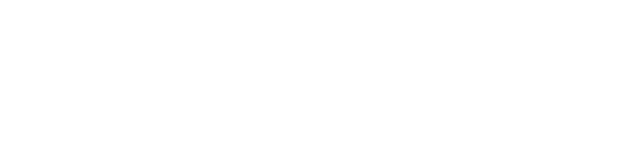
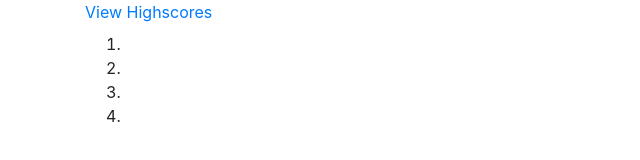
Before and after one commit to MAIMBRAIN/Code-Quiz, a plain HTML site: page quiz.html in a window 1280 px wide. Shown: the whole page, without its empty margins (0-640 px from the left). Drawn offline with nearby package versions, Linux system fonts and the light colour scheme.

Commit message:
quiz.html structured

```diff
--- a/quiz.html
+++ b/quiz.html
@@ -4,12 +4,46 @@
     <meta charset="UTF-8">
     <meta name="viewport" content="width=device-width, initial-scale=1.0">
     <meta http-equiv="X-UA-Compatible" content="ie=edge">
+
+    <!-- Links to CSS Stylesheets -->
     <link rel="stylesheet" href="https://stackpath.bootstrapcdn.com/bootstrap/4.4.1/css/bootstrap.min.css" integrity="sha384-Vkoo8x4CGsO3+Hhxv8T/Q5PaXtkKtu6ug5TOeNV6gBiFeWPGFN9MuhOf23Q9Ifjh" crossorigin="anonymous">
     <link rel="stylesheet" href="style.css">
-    <title>Document</title>
+
+    <title>Coding Quiz Game</title>
 </head>
 <body>
+    <div class="container">
 
+        <!-- Top row: Display option to view highscores on left, timer on right -->
+        <div class="row">
+            <div class="col-sm-6">
+                <a id="highscore" href="highscores.html">View Highscores</a>
+            </div>
+            <div class="col-sm-6">
+                <p id="timer"></p>
+            </div>
+        </div>
+
+        <!-- Main text row: displays questions for user to answer -->
+        <div class="row">
+            <div class="col-sm-12">
+                <h1 id="question"></h1>
+            </div>
+        </div>
+
+        <!-- Choices row: displays choices with one of them being correct -->
+        <div class="row">
+            <div class="col-sm-12">
+                <ol id="choices">
+                    <li id="1"></li>
+                    <li id="2"></li>
+                    <li id="3"></li>
+                    <li id="4"></li>
+                </ol>
+            </div>
+        </div>
+    </div>
+    <!-- Link to JS -->
     <script src="script.js"></script>
 </body>
 </html>
```
Also changed, not shown: highscores.html (added, +23 -0 lines).
